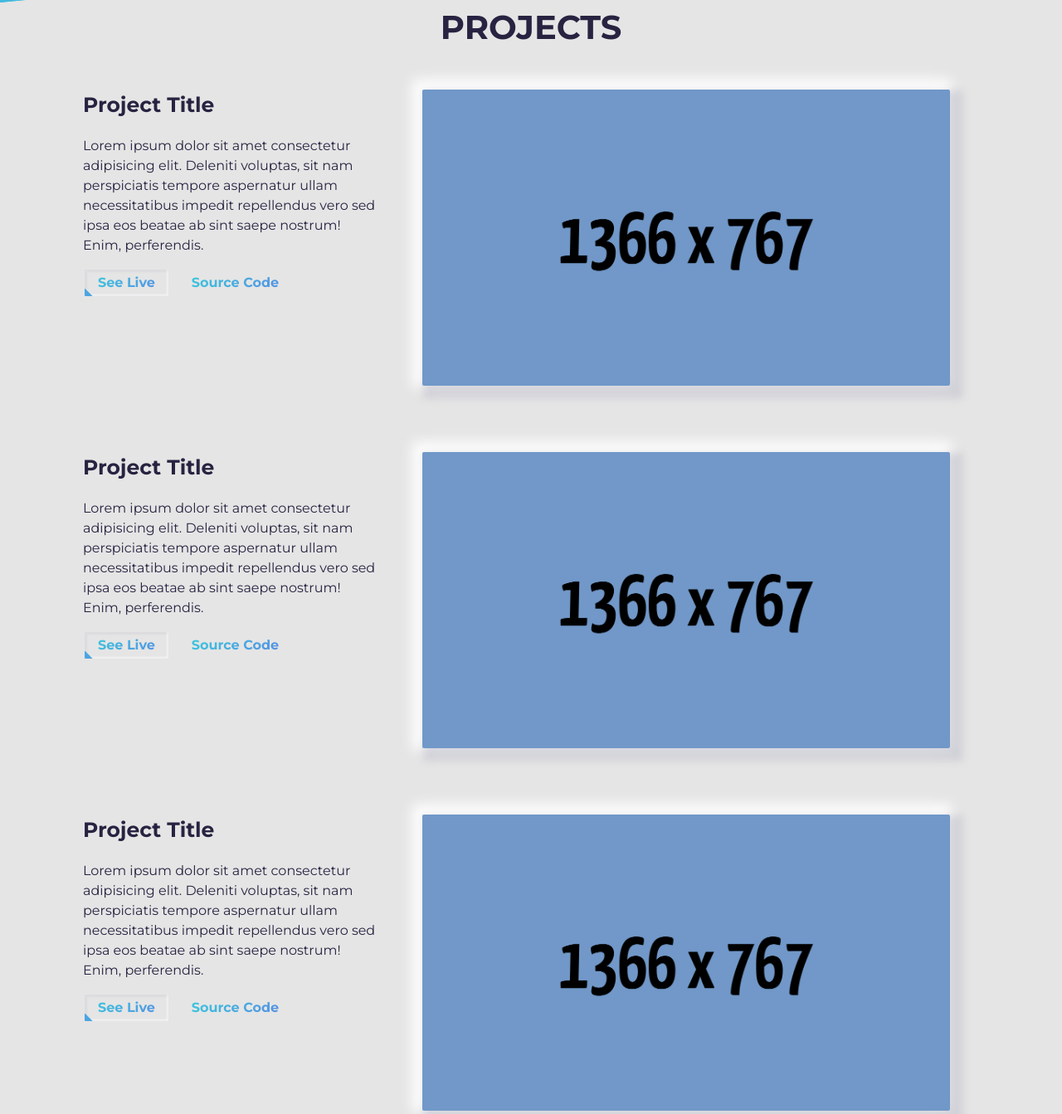
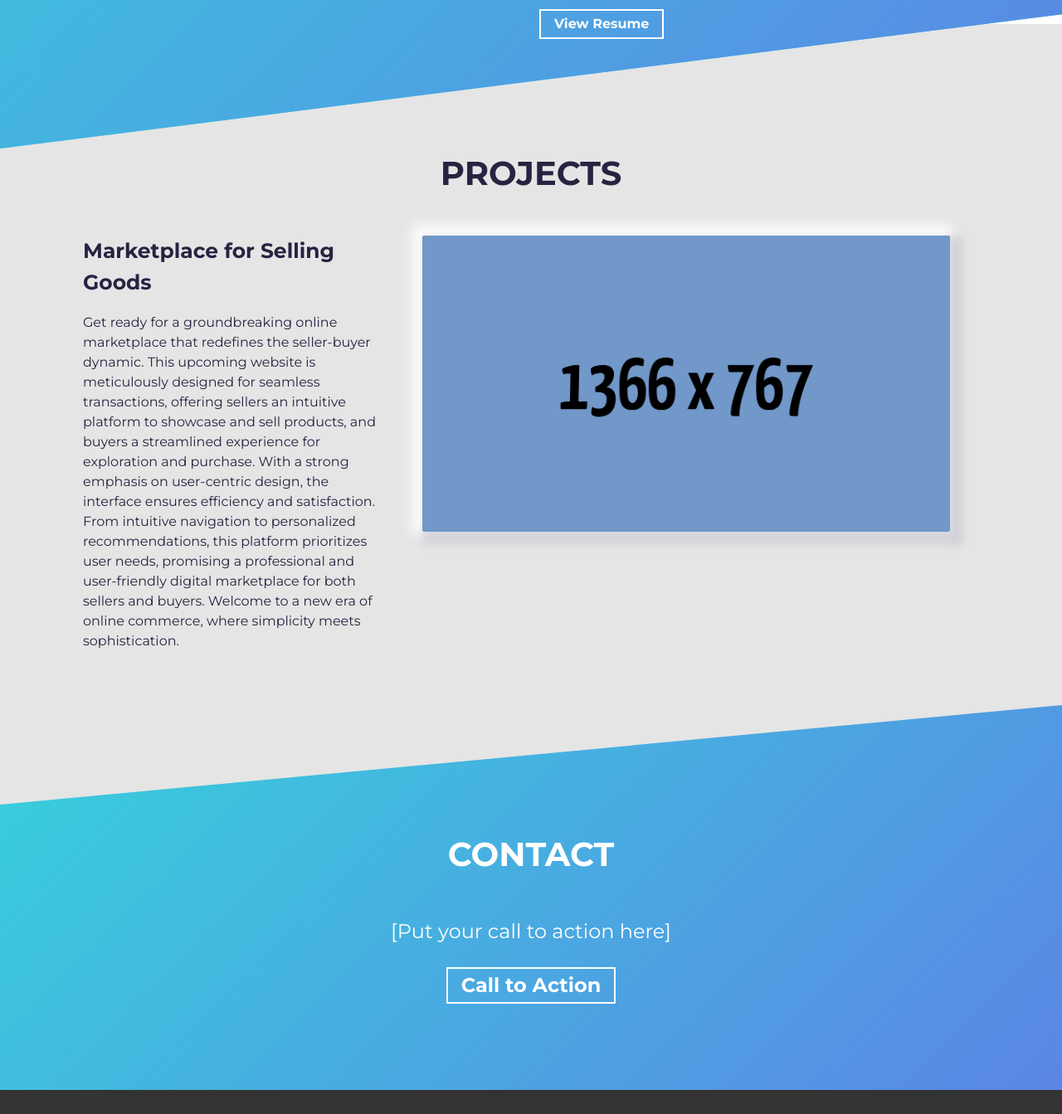
Before and after one commit to Pro-Coder-106/Pro-Coder-106.github.io, a plain HTML site: page index.html in a window 1280 px wide. Shown: the part 1430-2773 px from the top of the page at 83% size. Drawn offline with Linux system fonts and the light colour scheme.

Commit message:
Update index.html

```diff
--- a/index.html
+++ b/index.html
@@ -21,10 +21,10 @@ Have fun creating your portfolio on this template!!! -->
     <title>[Your name here] | Developer</title>
 
     <!-- Add some coding keywords below, Ex: (javascript, yourusername, etc) -->
-    <meta name="keywords" content="[username], [name], skill" />
+    <meta name="keywords" content="ProCoder, Ryan, Developer" />
 
     <!-- Improve your SEO by adding a small descrption of you -->
-    <meta name="description" content="[Your name here] | Developer" />
+    <meta name="description" content="[Ryan | Developer" />
 
     <!-- Add a your png Logo to the assets folder and change the href attr accordingly  -->
     <link rel="icon" type="image/png" href="./assets/devfolio-logo.png" />
@@ -37,7 +37,7 @@ Have fun creating your portfolio on this template!!! -->
     <!-- Fill content with the URL of this portfolio you'll host -->
     <meta property="og:url" content="https://devfolio.js.org/" />
     <!-- Fill content with the title of your portfolio(Recommended to use what you put in <title> tag) -->
-    <meta property="og:title" content="[Your name here] | Developer" />
+    <meta property="og:title" content="Ryan | Developer" />
     <!-- Give a short description that'll show up when you/someone shares your portfolio on different platform -->
     <meta property="og:description" content="Made using DevFolio Template" />
     <!-- Add a thumbnail image in assets folder and fill the content attr with URL to that thumbnail
@@ -56,7 +56,7 @@ Have fun creating your portfolio on this template!!! -->
     <!-- short description that shows up while your portfolio is shared -->
     <meta
       property="twitter:description"
-      content="Made using DevFolio Template"
+      content="Conact me"
     />
     <!-- Fill content with the URL to the thumbnail image that you'll put in the assets folder -->
     <meta
@@ -135,16 +135,26 @@ Have fun creating your portfolio on this template!!! -->
           </div>
           <div class="about-wrapper__info">
             <p class="about-wrapper__info-text">
-              Lorem ipsum dolor sit amet consectetur adipisicing elit.
-              Temporibus quae repellat, ad omnis distinctio velit saepe expedita
-              architecto cumque veritatis adipisci. Sapiente non, saepe hic
-              adipisci doloribus quisquam recusandae et.
+            As an accomplished developer based in the UK, I bring forth
+            a comprehensive skill set, specializing in the creation of
+              sophisticated websites, versatile applications, and immersive
+              games utilizing the Unity framework. My proficiency spans a
+              range of programming languages, encompassing the intricacies
+              of HTML, CSS, and JavaScript for web development, as well as
+              the intricacies of C# for Unity game design. With a commitment
+              to both precision and aesthetic appeal, I strive to ensure each
+              project delivers a seamless and engaging user experience.
             </p>
             <p class="about-wrapper__info-text">
-              Lorem ipsum dolor sit amet consectetur adipisicing elit. Ullam
-              obcaecati doloribus qui praesentium quae veniam esse mollitia
-              consequuntur nisi minima quasi et fugit quidem enim recusandae
-              delectus, iusto culpa rerum?
+              My professional journey in the dynamic landscape of the UK's tech
+              industry has equipped me with the insight to navigate and overcome
+              the challenges inherent to contemporary development. I take pride
+              in staying at the forefront of industry trends and emerging technologies,
+              guaranteeing that my work not only meets functional requirements but also
+              reflects the latest advancements. Whether it's crafting visually compelling
+              websites that captivate audiences or developing innovative applications that
+              streamline operations, I am dedicated to delivering solutions that resonate
+              with excellence in the realm of digital creation.
             </p>
             <span class="about-wrapper__cta">
               <a href="#" class="cta-btn cta-btn--resume">View Resume</a>
@@ -164,24 +174,17 @@ Have fun creating your portfolio on this template!!! -->
           <!-- Each .row is a project -->
           <article class="row">
             <div class="project-wrapper__text">
-              <h3 class="project-wrapper__text-title">Project Title</h3>
+              <h3 class="project-wrapper__text-title">
+Marketplace for Selling Goods</h3>
               <p class="project-wrapper__text-info">
-                Lorem ipsum dolor sit amet consectetur adipisicing elit.
-                Deleniti voluptas, sit nam perspiciatis tempore aspernatur ullam
-                necessitatibus impedit repellendus vero sed ipsa eos beatae ab
-                sint saepe nostrum! Enim, perferendis.
+                Get ready for a groundbreaking online marketplace that redefines the seller-buyer dynamic. This upcoming
+                website is meticulously designed for seamless transactions, offering sellers an intuitive platform to showcase
+                and sell products, and buyers a streamlined experience for exploration and purchase. With a strong emphasis on
+                user-centric design, the interface ensures efficiency and satisfaction. From intuitive navigation to personalized
+                recommendations, this platform prioritizes user needs, promising a professional and user-friendly digital marketplace
+                for both sellers and buyers. Welcome to a new era of online commerce, where simplicity meets sophistication.
               </p>
               <div class="project-wrapper__text-btns">
-                <a
-                  href="#"
-                  target="_blank"
-                  rel="noopener noreferrer"
-                  class="cta-btn cta-btn--hero cta-btn--projects"
-                  >See Live</a
-                >
-                <a href="#" target="_blank" class="cta-btn text-color-main"
-                  >Source Code</a
-                >
               </div>
             </div>
 
@@ -201,84 +204,6 @@ Have fun creating your portfolio on this template!!! -->
           </article>
           <!-- /END Project -->
 
-          <!-- Each .row is a project -->
-          <article class="row">
-            <div class="project-wrapper__text">
-              <h3 class="project-wrapper__text-title">Project Title</h3>
-              <p class="project-wrapper__text-info">
-                Lorem ipsum dolor sit amet consectetur adipisicing elit.
-                Deleniti voluptas, sit nam perspiciatis tempore aspernatur ullam
-                necessitatibus impedit repellendus vero sed ipsa eos beatae ab
-                sint saepe nostrum! Enim, perferendis.
-              </p>
-              <div class="project-wrapper__text-btns">
-                <a
-                  href="#"
-                  target="_blank"
-                  rel="noopener noreferrer"
-                  class="cta-btn cta-btn--hero cta-btn--projects"
-                  >See Live</a
-                >
-                <a href="#" target="_blank" class="cta-btn text-color-main"
-                  >Source Code</a
-                >
-              </div>
-            </div>
-
-            <div class="project-wrapper__image">
-              <a href="#" target="_blank" rel="noopener noreferrer">
-                <div class="thumbnail rounded">
-                  <img
-                    src="./assets/project.png"
-                    class="img-fluid"
-                    alt="Project Image"
-                    width="1366"
-                    height="767"
-                  />
-                </div>
-              </a>
-            </div>
-          </article>
-          <!-- /END Project -->
-
-          <!-- Each .row is a project -->
-          <article class="row">
-            <div class="project-wrapper__text">
-              <h3 class="project-wrapper__text-title">Project Title</h3>
-              <p class="project-wrapper__text-info">
-                Lorem ipsum dolor sit amet consectetur adipisicing elit.
-                Deleniti voluptas, sit nam perspiciatis tempore aspernatur ullam
-                necessitatibus impedit repellendus vero sed ipsa eos beatae ab
-                sint saepe nostrum! Enim, perferendis.
-              </p>
-              <div class="project-wrapper__text-btns">
-                <a
-                  href="#"
-                  target="_blank"
-                  rel="noopener noreferrer"
-                  class="cta-btn cta-btn--hero cta-btn--projects"
-                  >See Live</a
-                >
-                <a href="#" target="_blank" class="cta-btn text-color-main"
-                  >Source Code</a
-                >
-              </div>
-            </div>
-
-            <div class="project-wrapper__image">
-              <a href="#" target="_blank" rel="noopener noreferrer">
-                <div class="thumbnail rounded">
-                  <img
-                    src="./assets/project.png"
-                    class="img-fluid"
-                    alt="Project Image"
-                    width="1366"
-                    height="767"
-                  />
-                </div>
-              </a>
-            </div>
-          </article>
           <!-- /END Project -->
         </div>
       </div>
```
